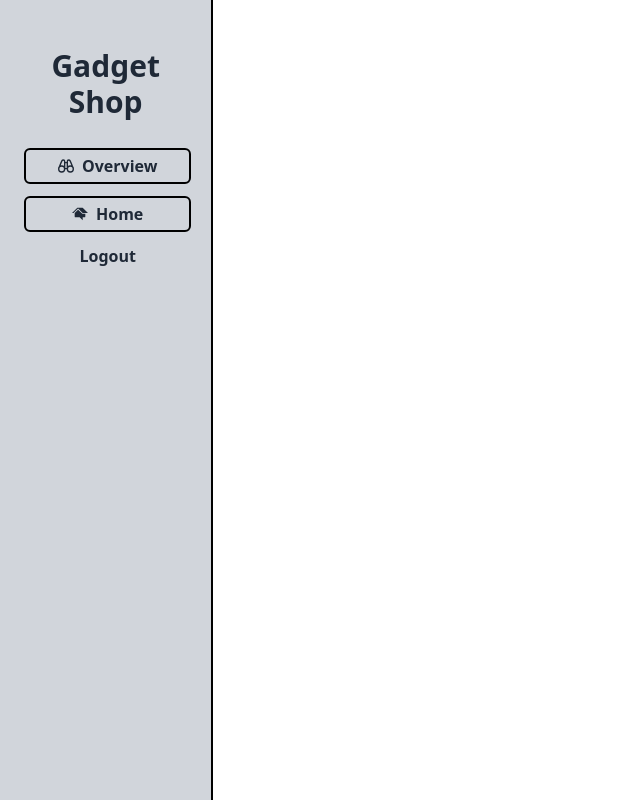
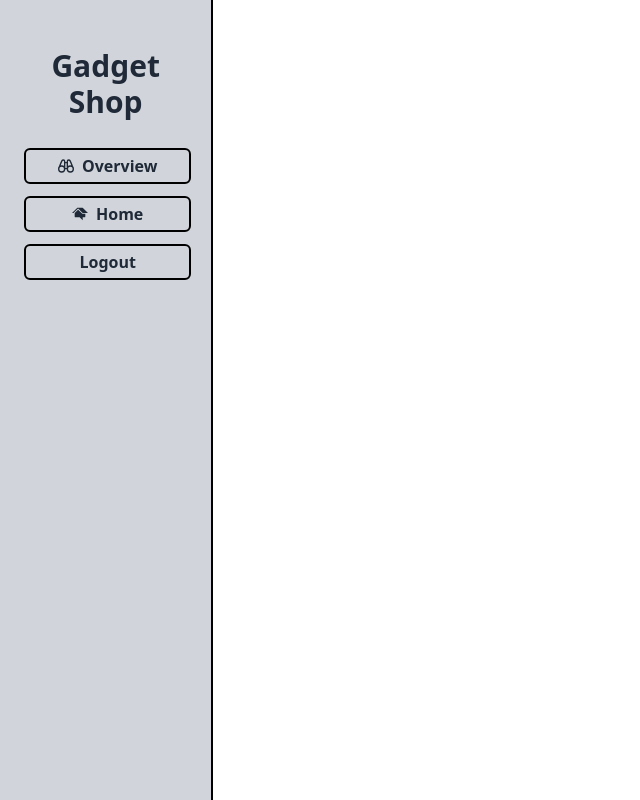
Before and after one commit to ah-sunny/Gadget-shop-clint, a React (Vite) app: page /dashboard in a window 1280 px wide. Shown: the whole page, without its empty margins (0-640 px from the left). Built offline with nearby package versions, Linux system fonts and the light colour scheme; no server answers; sample sign-in values are in the browser's storage.

Commit message:
send google login info in database

```diff
--- a/src/component/Dashboard-cmp/Sidebar.jsx
+++ b/src/component/Dashboard-cmp/Sidebar.jsx
@@ -2,12 +2,14 @@ import { FaCartPlus, FaOpencart } from "react-icons/fa6";
 import { GrOverview } from "react-icons/gr";
 import { SiHomeadvisor } from "react-icons/si";
 import { Link, NavLink } from "react-router-dom";
+import useAuth from "../../hooks/useAuth";
 import useUserData from "../../hooks/useUserData";
 
 
 export const Sidebar = () => {
     const userData = useUserData()
-    console.log("current user details : ", userData)
+    const {logOut} = useAuth()
+    // console.log("current user details : ", userData)
     return (
         <div className="bg-gray-300 border-r-2 border-r-black min-h-screen p-5" >
             <h1 className="text-3xl font-bold mx-auto text-center my-7 " >Gadget Shop</h1>
@@ -68,7 +70,7 @@ export const Sidebar = () => {
                             <SiHomeadvisor />
                             Home</Link>
                     </li>
-                    <button>Logout</button>
+                    <button className="flex justify-center items-center gap-2 border-2 rounded-md border-black p-1" onClick={()=>logOut()}>Logout</button>
                 </ul>
 
 
--- a/src/component/GoogleLogIn.jsx
+++ b/src/component/GoogleLogIn.jsx
@@ -1,3 +1,4 @@
+import axios from "axios";
 import { FcGoogle } from "react-icons/fc";
 import { useNavigate } from "react-router-dom";
 import { ToastContainer, toast } from 'react-toastify';
@@ -22,28 +23,28 @@ const handleGoogleLogin=()=>{
             status: "approved",
             wishlist: []
         }
-        console.log(userDetails)
+        console.log("user details",userDetails)
 
-        // axios.post('http://localhost:4000/users', userDetails)
-        // .then(res => {
-        //     if (res.data.insertedId) {
-        //         // console.log('user added to the database')
-        //         reset();
-        //         Swal.fire({
-        //             position: 'center',
-        //             icon: 'success',
-        //             title: 'User created successfully.',
-        //             showConfirmButton: false,
-        //             timer: 1500
-        //         });
+        axios.post('http://localhost:4000/users', userDetails)
+        .then(() => {
+            // if (res.data.insertedId) {
+            //     // console.log('user added to the database')
 
-        //         navigate("/");
-        //     }
-        // })
-        // .catch(error => {
-        //     // console.error(error)
-        //     toast.error(`${error.message}`)
-        // })
+            //     Swal.fire({
+            //         position: 'center',
+            //         icon: 'success',
+            //         title: 'User created successfully.',
+            //         showConfirmButton: false,
+            //         timer: 1500
+            //     });
+
+            //     navigate("/");
+            // }
+        })
+        .catch(error => {
+            // console.error(error)
+            toast.error(`${error.message}`)
+        })
 
 
 
```
Also changed, not shown: src/route/SellerRoute.jsx (added).
